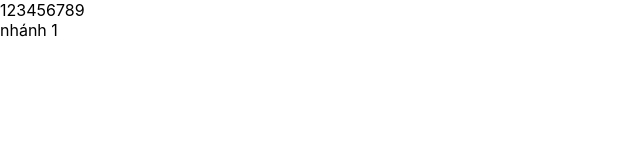
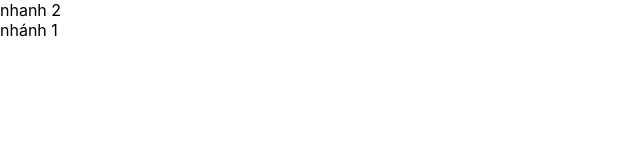
Before and after one commit to TranAnhTuan1202/my-app, a React (Create React App) app: page / in a window 1280 px wide. Shown: the top 160 px of the page, without its empty margins (0-640 px from the left). Built offline with nearby package versions, Linux system fonts and the light colour scheme.

Commit message:
push lai

```diff
--- a/src/pages/Home.js
+++ b/src/pages/Home.js
@@ -2,8 +2,7 @@
 function Home() {
   return (
     <div >
-      123456789
-
+      nhanh 2
 
 
     </div>
```
